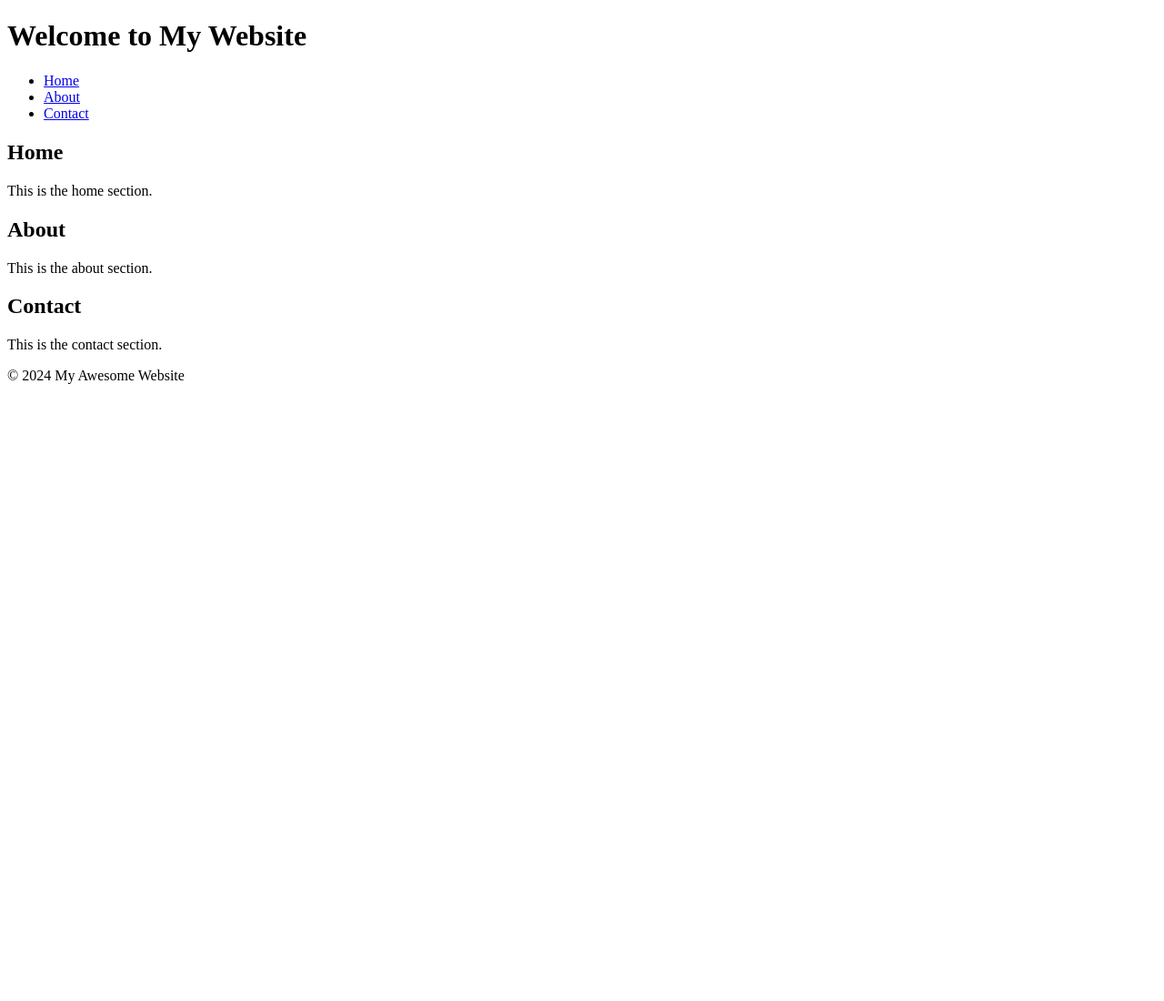
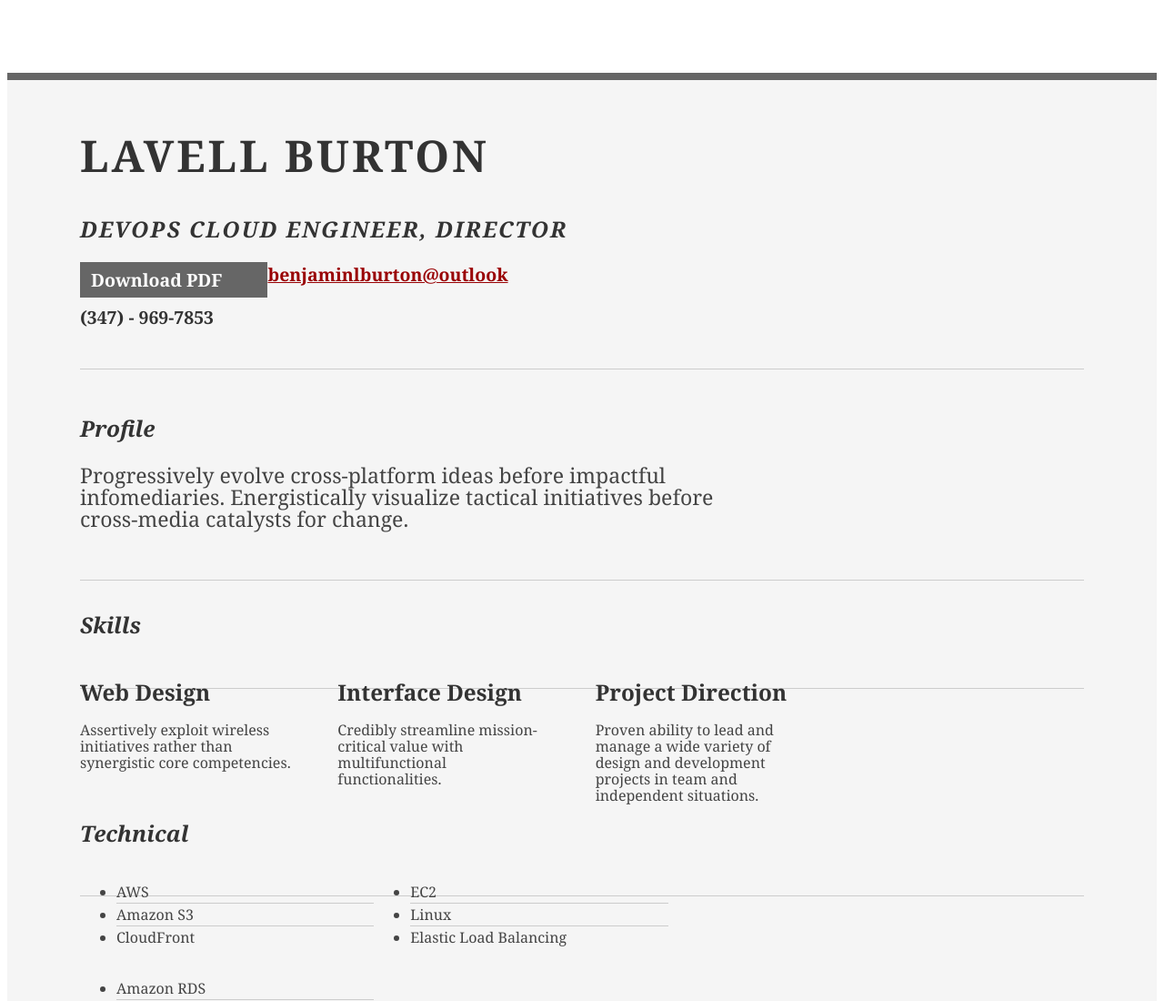
Before and after one commit to BenjaminBurton/ansible-testBook, a plain HTML site: page index.html in a window 1280 px wide. Shown: the top 1100 px of the page at 91% size. Before the commit the page ends 800 px from the top, so only its background shows below. Drawn offline with Linux system fonts and the light colour scheme; a small style sheet from the web is missing.

Commit message:
update html

```diff
--- a/index.html
+++ b/index.html
@@ -1,38 +1,167 @@
-<!DOCTYPE html>
-<html lang="en">
+<!DOCTYPE html PUBLIC "-//W3C//DTD XHTML 1.0 Strict//EN" "http://www.w3.org/TR/xhtml1/DTD/xhtml1-strict.dtd">
+<html>
 <head>
-    <meta charset="UTF-8">
-    <meta name="viewport" content="width=device-width, initial-scale=1.0">
-    <title>My Awesome Website</title>
-    <link rel="stylesheet" href="styles.css">
+
+	<title>Lavell Burton | DevOps Cloud Engineer, Director | benjaminlburton@outlook.com</title>
+	<meta http-equiv="content-type" content="text/html; charset=utf-8" />
+
+	<meta name="keywords" content="" />
+	<meta name="description" content="" />
+
+	<link rel="stylesheet" type="text/css" href="http://yui.yahooapis.com/2.7.0/build/reset-fonts-grids/reset-fonts-grids.css" media="all" />
+	<link rel="stylesheet" type="text/css" href="resume.css" media="all" />
+
 </head>
 <body>
-    <header>
-        <h1>Welcome to My Website</h1>
-    </header>
-    <nav>
-        <ul>
-            <li><a href="#home">Home</a></li>
-            <li><a href="#about">About</a></li>
-            <li><a href="#contact">Contact</a></li>
-        </ul>
-    </nav>
-    <main>
-        <section id="home">
-            <h2>Home</h2>
-            <p>This is the home section.</p>
-        </section>
-        <section id="about">
-            <h2>About</h2>
-            <p>This is the about section.</p>
-        </section>
-        <section id="contact">
-            <h2>Contact</h2>
-            <p>This is the contact section.</p>
-        </section>
-    </main>
-    <footer>
-        <p>&copy; 2024 My Awesome Website</p>
-    </footer>
+
+<div id="doc2" class="yui-t7">
+	<div id="inner">
+
+		<div id="hd">
+			<div class="yui-gc">
+				<div class="yui-u first">
+					<h1>Lavell Burton</h1>
+					<h2>DevOps Cloud Engineer, Director</h2>
+				</div>
+
+				<div class="yui-u">
+					<div class="contact-info">
+						<h3><a id="pdf" href="https://app.enhancv.com/share/db2c42b9/?utm_medium=growth&utm_campaign=share-resume&utm_source=dynamic">Download PDF</a></h3>
+						<h3><a href="mailto:benjaminlburton@outlook.com">benjaminlburton@outlook</a></h3>
+						<h3>(347) - 969-7853</h3>
+					</div><!--// .contact-info -->
+				</div>
+			</div><!--// .yui-gc -->
+		</div><!--// hd -->
+
+		<div id="bd">
+			<div id="yui-main">
+				<div class="yui-b">
+
+					<div class="yui-gf">
+						<div class="yui-u first">
+							<h2>Profile</h2>
+						</div>
+						<div class="yui-u">
+							<p class="enlarge">
+								Progressively evolve cross-platform ideas before impactful infomediaries. Energistically visualize tactical initiatives before cross-media catalysts for change.
+							</p>
+						</div>
+					</div><!--// .yui-gf -->
+
+					<div class="yui-gf">
+						<div class="yui-u first">
+							<h2>Skills</h2>
+						</div>
+						<div class="yui-u">
+
+								<div class="talent">
+									<h2>Web Design</h2>
+									<p>Assertively exploit wireless initiatives rather than synergistic core competencies.	</p>
+								</div>
+
+								<div class="talent">
+									<h2>Interface Design</h2>
+									<p>Credibly streamline mission-critical value with multifunctional functionalities.	 </p>
+								</div>
+
+								<div class="talent">
+									<h2>Project Direction</h2>
+									<p>Proven ability to lead and manage a wide variety of design and development projects in team and independent situations.</p>
+								</div>
+						</div>
+					</div><!--// .yui-gf -->
+
+					<div class="yui-gf">
+						<div class="yui-u first">
+							<h2>Technical</h2>
+						</div>
+						<div class="yui-u">
+							<ul class="talent">
+								<li>AWS</li>
+								<li>Amazon S3</li>
+								<li class="last">CloudFront</li>
+							</ul>
+
+							<ul class="talent">
+								<li>EC2</li>
+								<li>Linux</li>
+								<li class="last">Elastic Load Balancing</li>
+							</ul>
+
+							<ul class="talent">
+								<li>Amazon RDS</li>
+								<li>Cloud Migration</li>
+								<li class="last">Linux Servers</li>
+							</ul>
+						</div>
+					</div><!--// .yui-gf-->
+
+					<div class="yui-gf">
+
+						<div class="yui-u first">
+							<h2>Experience</h2>
+						</div><!--// .yui-u -->
+
+						<div class="yui-u">
+
+							<div class="job">
+								<h2>Facebook</h2>
+								<h3>Senior Interface Designer</h3>
+								<h4>2005-2007</h4>
+								<p>Intrinsicly enable optimal core competencies through corporate relationships. Phosfluorescently implement worldwide vortals and client-focused imperatives. Conveniently initiate virtual paradigms and top-line convergence. </p>
+							</div>
+
+							<div class="job">
+								<h2>Apple Inc.</h2>
+								<h3>Senior Interface Designer</h3>
+								<h4>2005-2007</h4>
+								<p>Progressively reconceptualize multifunctional "outside the box" thinking through inexpensive methods of empowerment. Compellingly morph extensive niche markets with mission-critical ideas. Phosfluorescently deliver bricks-and-clicks strategic theme areas rather than scalable benefits. </p>
+							</div>
+
+							<div class="job">
+								<h2>Microsoft</h2>
+								<h3>Principal and Creative Lead</h3>
+								<h4>2004-2005</h4>
+								<p>Intrinsicly transform flexible manufactured products without excellent intellectual capital. Energistically evisculate orthogonal architectures through covalent action items. Assertively incentivize sticky platforms without synergistic materials. </p>
+							</div>
+
+
+							<div class="job last">
+								<h2>International Business Machines (IBM)</h2>
+								<h3>Lead Web Designer</h3>
+								<h4>2001-2004</h4>
+								<p>Globally re-engineer cross-media schemas through viral methods of empowerment. Proactively grow long-term high-impact human capital and highly efficient innovation. Intrinsicly iterate excellent e-tailers with timely e-markets.</p>
+							</div>
+
+						</div><!--// .yui-u -->
+					</div><!--// .yui-gf -->
+
+
+					<div class="yui-gf last">
+						<div class="yui-u first">
+							<h2>Education</h2>
+						</div>
+						<div class="yui-u">
+							<h2>Level Up In Tech - Remote</h2>
+							<h3>AWS Cloud DevOps & Engineering &mdash; <strong>4.0 GPA</strong> </h3>
+						</div>
+					</div><!--// .yui-gf -->
+
+
+				</div><!--// .yui-b -->
+			</div><!--// yui-main -->
+		</div><!--// bd -->
+
+		<div id="ft">
+			<p>Lavell Burton &mdash; <a href="mailto:benjminlburton@outlook.com">benjminlburton@outlook.com</a> &mdash; (347) - 969-7853</p>
+		</div><!--// footer -->
+
+	</div><!-- // inner -->
+
+
+</div><!--// doc -->
+
+
 </body>
 </html>
```
